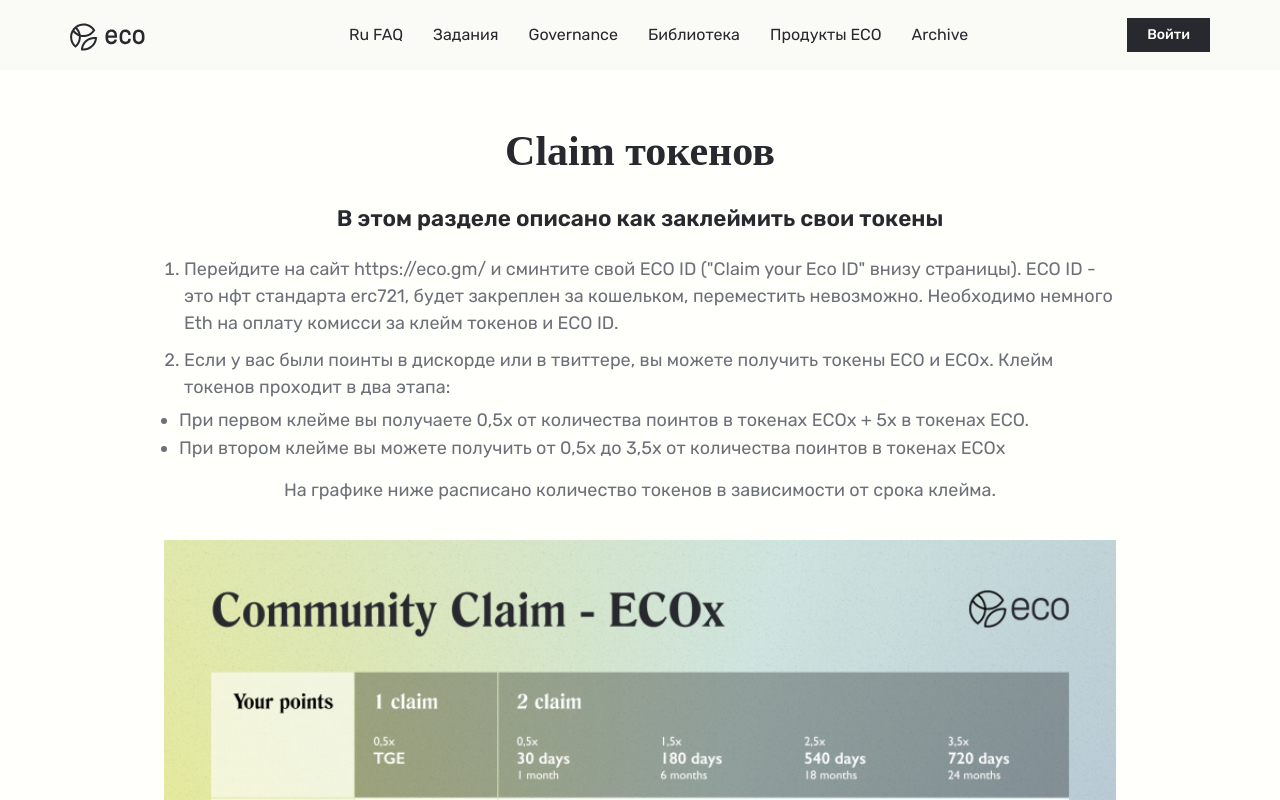
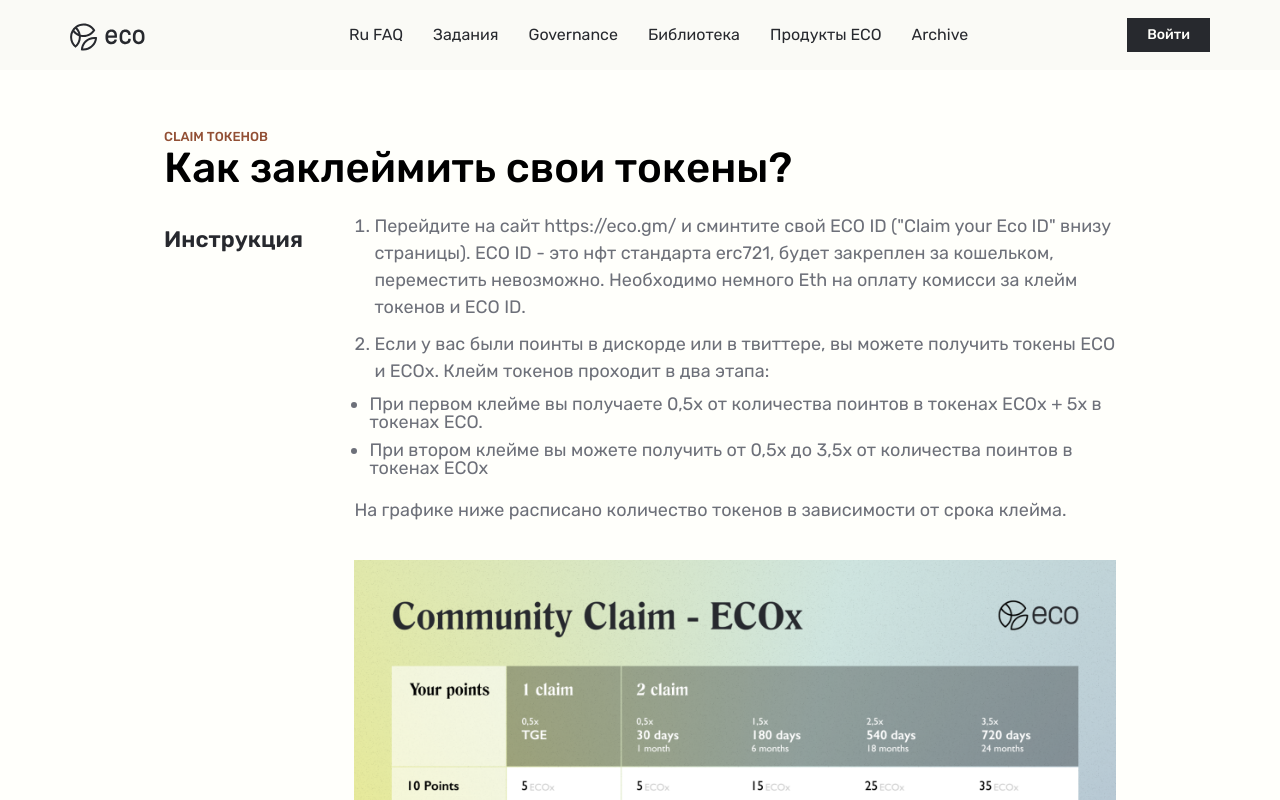
Before and after one commit to ecollectivedao/EcoFaq, a React (Create React App) app: page /tokens-claim in a window 1280 px wide. Shown: the top 800 px of the page. Built offline with nearby package versions, Linux system fonts and the light colour scheme.

Commit message:
pages structure modifyed

```diff
--- a/src/containers/News/News.scss
+++ b/src/containers/News/News.scss
@@ -9,10 +9,11 @@
         display: flex;
         gap: 25px;
         justify-content: center;
+        // align-items: center;
     }
     &__image {
         margin-bottom: 20px;
-        height: 500px;
+        height: 600px;
         // height: 100%;
         width: 40%;
         position: relative;
@@ -83,6 +84,15 @@
         list-style-type: auto;
         color: var(--color-text2);
         font-size: 18px;
+        margin-top: 20px;
     }
 
 }
+
+.section__wrapper {
+    display: flex;
+}
+
+.block1 {
+    flex: 0 0 20%;
+}
--- a/src/containers/NewsCenter/NewsCenter.scss
+++ b/src/containers/NewsCenter/NewsCenter.scss
@@ -1,5 +1,5 @@
 .news-center {
-    text-align: center;
+    // text-align: center;
 
     &__title {
         font-size: 42px;
--- a/src/pages/Discord.tsx
+++ b/src/pages/Discord.tsx
@@ -1,5 +1,8 @@
 import { SecondaryLayout } from "layouts/SecondaryLayout"
 import {News2, News, NewsCenter} from 'containers'
+
+import coins from 'assets/img/coins.png'
+
 
 
 export const Discord = () => {
@@ -9,11 +12,10 @@
                 <div className="news__container">
                     <div className="news__block">
                         <div className="news__image">
-                            <img src='' alt="news image" />
+                            <img src={coins} alt="news image" />
                         </div>
                         <div className="news__info">
                             <h2 className="news__title">
-                                {/* Welcome to ECO */}
                                 Discord cервер
                             </h2>
                             <p className="news__subtitle">Краткое описание каналов в Дискорд</p>
--- a/src/pages/Tokens.tsx
+++ b/src/pages/Tokens.tsx
@@ -10,13 +10,18 @@
     return (
         <SecondaryLayout>
             <section className="news-center">
-                <h2 className="news-center__title">
+            <h2 className="news__title">
+                                {/* Welcome to ECO */}
+                                Get started
+                            </h2>
+                            <p className="news__subtitle">С чего начать?</p>
+                {/* <h2 className="news-center__title">
                     Токены
                 </h2>
 
                 <p className="news__descr">
                     В системе Eco Currency существует два токена
-                </p>
+                </p> */}
                 <ul className='news-center__list'>
                     <li className="news-center__list-item">
                         <img className='news-center__image' src={eco} alt="eco" />
--- a/src/pages/TokensClaim.tsx
+++ b/src/pages/TokensClaim.tsx
@@ -8,13 +8,17 @@
     return (
         <SecondaryLayout>
             <section className="news-center">
-                <h2 className="news-center__title">
-                    Claim токенов
-                </h2>
-
-                <h3 className="text__subtitle">
-                    В этом разделе описано как заклеймить свои токены
-                </h3>
+            <h2 className="news__title">
+                                Claim токенов
+                            </h2>
+                            <p className="news__subtitle">Как заклеймить свои токены?</p>
+                <div className="section__wrapper">
+                    <div className="block1">
+                        <h3 className="text__subtitle">
+                            Инструкция
+                        </h3>
+                    </div>
+                    <div className="block2">
 
                 <ol className="news__list-number">
                     <li className="news__list-item">
@@ -43,6 +47,9 @@
                 <p className="news__descr">
                     Первый клейм нужно сделать до 28.10.2023. Если на экране у вас возникает ошибка: "If you're seeing this message..." - используйте VPN. Если у вас возникают проблемы с клеймом - напишите в канал ⛑eco-support.
                 </p>
+                    </div>
+                </div>
+
             </section>
         </SecondaryLayout>
     )
--- a/src/pages/WhereToBegin.tsx
+++ b/src/pages/WhereToBegin.tsx
@@ -19,7 +19,7 @@
                                 Get started
                             </h2>
                             <p className="news__subtitle">С чего начать?</p>
-                            <h3 className="news__text-title">Как учавствовать?</h3>
+                            {/* <h3 className="news__text-title">Как учавствовать?</h3> */}
 
                             <ol className="news__list-number">
                                 <li className="news__list-item">Для начала нам необходимо присоединиться к
```
